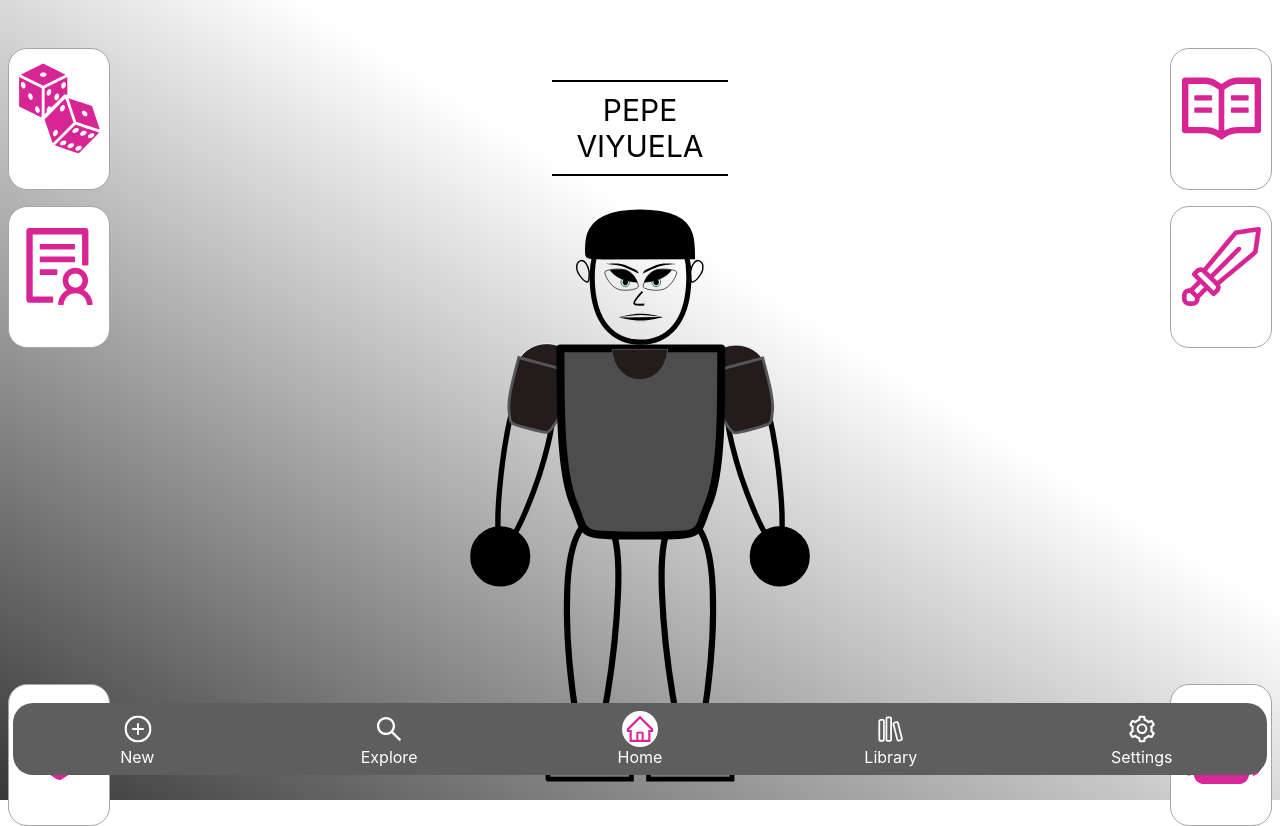
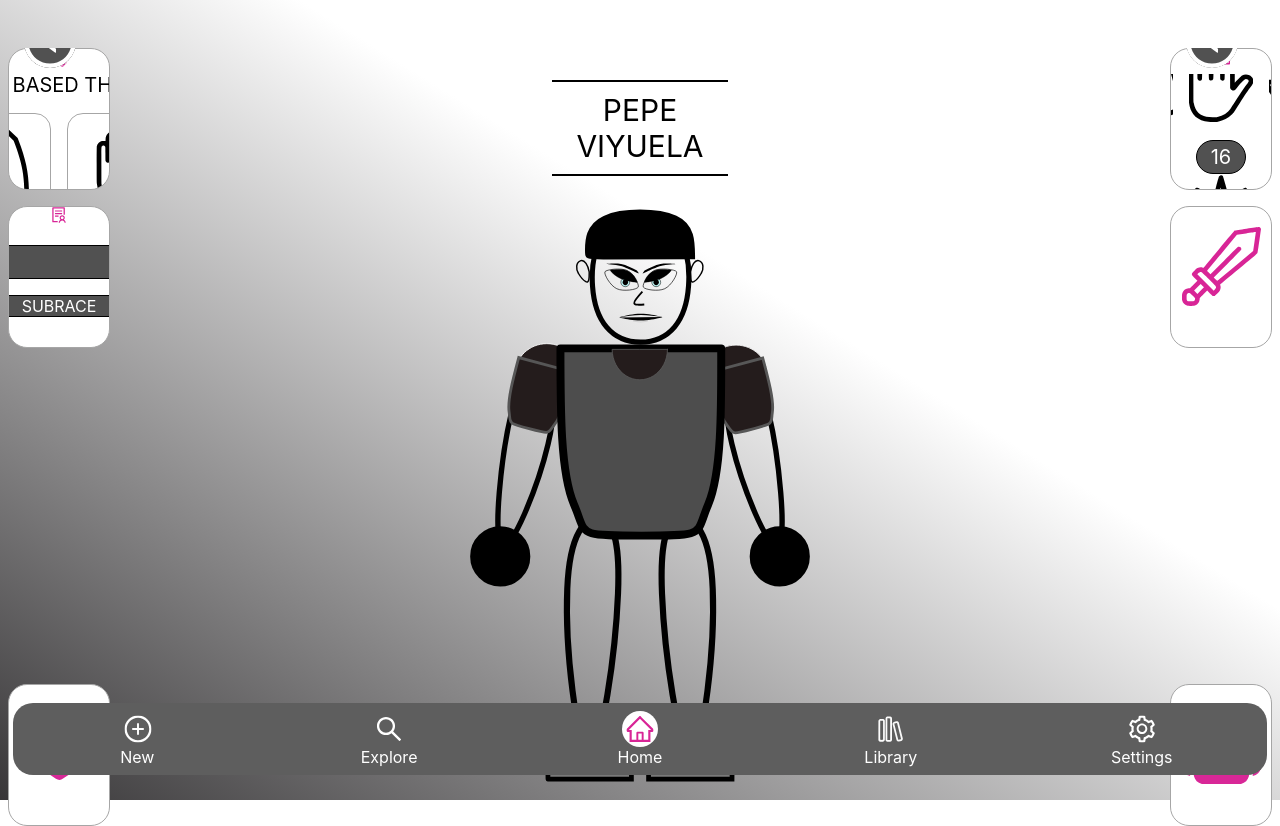
Before and after one commit to mianfiga/CharCCvite, a React (Create React App) app: page / in a window 1280 px wide. Built offline with nearby package versions, Linux system fonts and the light colour scheme.

Commit message:
pasan cosas

```diff
--- a/src/pages/Home/Home.jsx
+++ b/src/pages/Home/Home.jsx
@@ -36,10 +36,10 @@ function Home() {
           <div className="left_buttons_container">
             <div className="upper_buttons_container">
               <HomeButton image={THROWS} text={TTEXT}>
-                {/* <ThrowsContent /> */}
+                <ThrowsContent />
               </HomeButton>
               <HomeButton image={INFO} text={ITEXT}>
-                {/* <InfoContent /> */}
+                <InfoContent />
               </HomeButton>
             </div>
             <div className="lower_buttons_container">
@@ -49,7 +49,7 @@ function Home() {
           <div className="right_buttons_container">
             <div className="upper_buttons_container">
               <HomeButton image={STATS} text={STEXT}>
-                {/* <StatsContent /> */}
+                <StatsContent />
               </HomeButton>
               <HomeButton image={ACTIONS} text={ATEXT} />
             </div>
```
